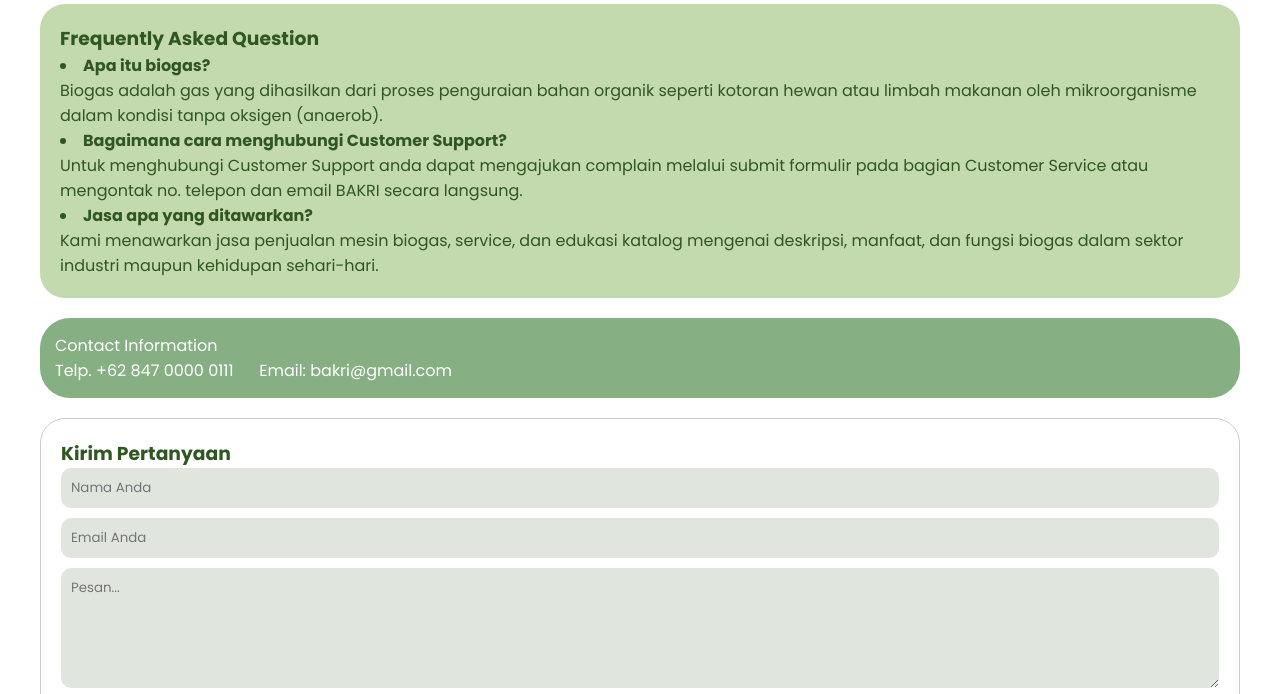
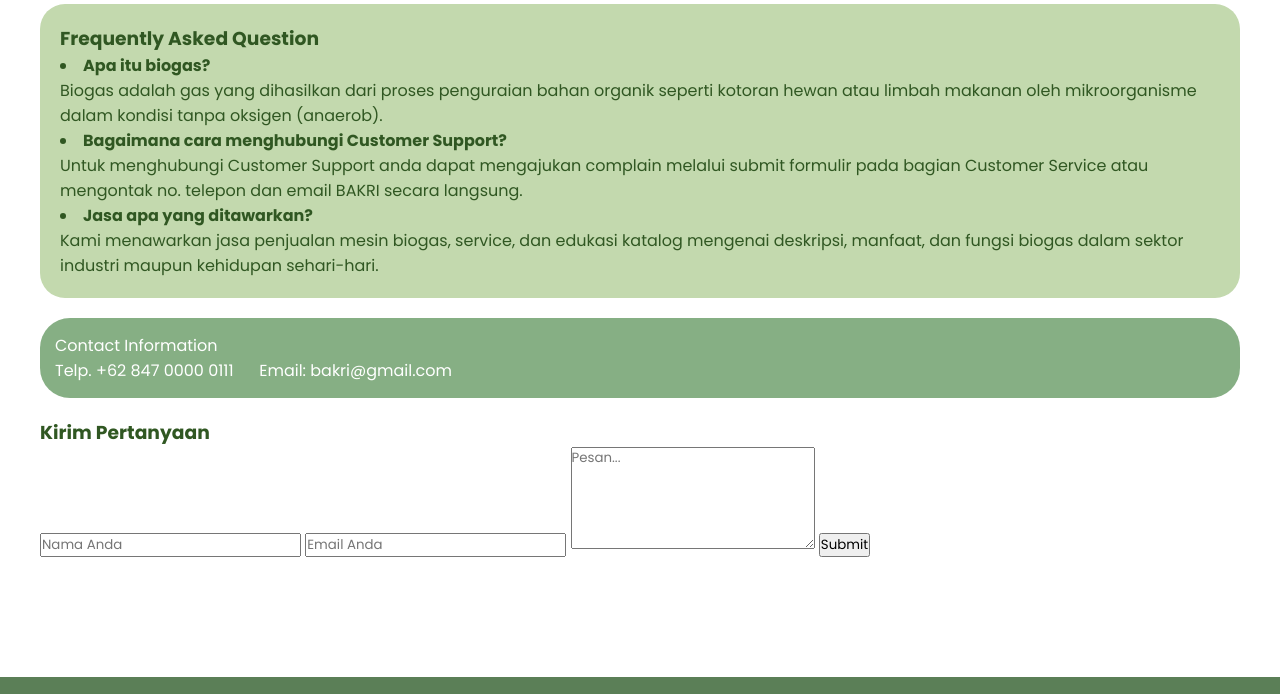
Before and after one commit to ayseiranae/Biogas-BAKRI, a plain HTML site: page service.html in a window 1280 px wide. Shown: the part 56-750 px from the top of the page. Drawn offline with Linux system fonts and the light colour scheme.

Commit message:
Update service.css

```diff
--- a/css/service.css
+++ b/css/service.css
@@ -61,31 +61,6 @@ nav ul li a {
   margin-bottom: 20px;
 }
 
-.form-container {
-  border: 1px solid #ccc;
-  border-radius: 25px;
-  padding: 20px;
-}
-
-.form-container input,
-.form-container textarea {
-  background-color: rgb(48, 87, 34, 0.15);
-  width: 100%;
-  margin-bottom: 10px;
-  padding: 10px;
-  border-radius: 10px;
-  border: none;
-}
-
-.form-container button {
-  background-color: #73b374;
-  color: white;
-  border: none;
-  padding: 10px 20px;
-  border-radius: 20px;
-  cursor: pointer;
-}
-
 .footer {
   margin-top: 5rem;
   background-color: #5b7f57;
```
